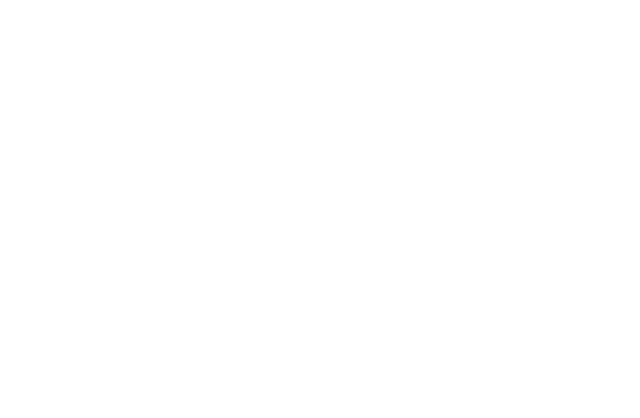
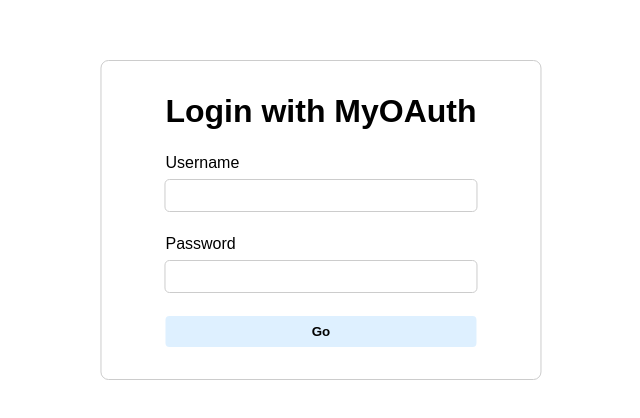
Before and after one commit to zenpk/my-oauth, a React (Vite) app in the folder frontend/: page /login in a window 1280 px wide. Shown: the part 180-598 px from the top of the page, without its empty margins (319-959 px from the left). Built offline with nearby package versions, Linux system fonts and the light colour scheme.

Commit message:
Login finished

```diff
--- a/frontend/index.html
+++ b/frontend/index.html
@@ -4,7 +4,7 @@
   <meta charset="UTF-8" />
   <link rel="icon" type="image/svg+xml" href="" />
   <meta name="viewport" content="width=device-width, initial-scale=1.0" />
-  <title>My OAuth 2.0</title>
+  <title>MyOAuth</title>
 </head>
 <body>
 <div id="root"></div>
--- a/frontend/src/Admin.tsx
+++ b/frontend/src/Admin.tsx
@@ -3,12 +3,12 @@
 import { Button } from "./components/Button.tsx";
 import {
   Client,
-  clientCreate,
+  clientCreateApi,
   ClientCreateReq,
-  clientDelete,
+  clientDeleteApi,
   ClientDeleteReq,
-  clientList,
-} from "./api.ts";
+  clientListApi,
+} from "./apis/setup.ts";
 
 export function Admin() {
   const [adminPassword, setAdminPassword] = useState("");
@@ -20,7 +20,7 @@
 
   useEffect(() => {
     if (adminPassword !== "" && !showAddForm) {
-      clientList(setWarn).then((resp) => {
+      clientListApi(setWarn).then((resp) => {
         if (resp) {
           setClients(resp.clients);
         }
@@ -36,10 +36,9 @@
     }
   }
 
-  function deleteClient(id: string) {
+  function clientDelete(id: string) {
     const req: ClientDeleteReq = { id: id, adminPassword: adminPassword };
-    console.log(req);
-    clientDelete(req, setWarn).then((resp) => {
+    clientDeleteApi(req, setWarn).then((resp) => {
       if (resp !== null) {
         setTriggerRefresh((prev) => prev + 1);
       }
@@ -101,7 +100,7 @@
                       <Button
                         text={"Delete"}
                         click={() => {
-                          deleteClient(client.id);
+                          clientDelete(client.id);
                         }}
                       />
                     </td>
@@ -154,7 +153,7 @@
           redirects: redirectRef.current.value,
           adminPassword: adminPassword,
         };
-        clientCreate(client, setWarn).then((resp) => {
+        clientCreateApi(client, setWarn).then((resp) => {
           if (resp) {
             setShowAddForm(false);
           }
--- a/frontend/src/Login.tsx
+++ b/frontend/src/Login.tsx
@@ -1,3 +1,61 @@
+import { Input } from "./components/Input.tsx";
+import { useRef, useState } from "react";
+import { Button } from "./components/Button.tsx";
+import { useSearchParams } from "react-router-dom";
+import { loginApi, LoginReq } from "./apis/auth.ts";
+
 export function Login() {
-  return <></>;
+  const [warn, setWarn] = useState("");
+  const usernameRef = useRef<HTMLInputElement | null>(null);
+  const passwordRef = useRef<HTMLInputElement | null>(null);
+  const [searchParams] = useSearchParams();
+
+  function login() {
+    const clientId = searchParams.get("clientId");
+    const clientSecret = searchParams.get("clientSecret");
+    const codeChallenge = searchParams.get("codeChallenge");
+    const redirect = searchParams.get("redirect");
+    if (
+      !(
+        clientId &&
+        clientSecret &&
+        codeChallenge &&
+        redirect &&
+        usernameRef.current &&
+        usernameRef.current.value &&
+        passwordRef.current &&
+        passwordRef.current.value
+      )
+    ) {
+      setWarn("Some information is missing");
+      return;
+    }
+    const req: LoginReq = {
+      username: usernameRef.current.value,
+      password: passwordRef.current.value,
+      clientId: decodeURIComponent(clientId),
+      clientSecret: decodeURIComponent(clientSecret),
+      codeChallenge: decodeURIComponent(codeChallenge),
+      redirect: decodeURIComponent(redirect),
+    };
+    loginApi(req, setWarn).then((resp) => {
+      if (resp) {
+        window.location.replace(
+          `${decodeURIComponent(redirect)}?authorizationCode=${
+            resp.authorizationCode
+          }`,
+        );
+      }
+    });
+  }
+
+  return (
+    <div className={"card"}>
+      <h1>Login with MyOAuth</h1>
+      {warn && <span className={"warn"}>{warn}</span>}
+      <Input label={"Username"} inputType={"text"} myRef={usernameRef} />
+      <Input label={"Password"} inputType={"password"} myRef={passwordRef} />
+      <Button text={"Go"} click={login} className={"full-width"} />
+    </div>
+  );
 }
--- /dev/null
+++ b/frontend/src/Register.tsx
@@ -0,0 +1,7 @@
+export function Register() {
+  return (
+    <div className={"card"}>
+      <h1>Register MyOAuth</h1>
+    </div>
+  );
+}
--- /dev/null
+++ b/frontend/src/apis/auth.ts
@@ -0,0 +1,20 @@
+import { Dispatch, SetStateAction } from "react";
+import { axiosPost, CommonResp } from "./basic.ts";
+
+export type LoginReq = {
+  username: string;
+  password: string;
+  clientId: string;
+  clientSecret: string;
+  codeChallenge: string;
+  redirect: string;
+};
+
+export type LoginResp = { authorizationCode: string } & CommonResp;
+
+export async function loginApi(
+  req: LoginReq,
+  setWarn: Dispatch<SetStateAction<string>>,
+) {
+  return axiosPost<LoginResp>("/auth/login", req, setWarn);
+}
--- a/frontend/src/api.ts
+++ b/frontend/src/apis/basic.ts
@@ -3,51 +3,11 @@
 
 const BASE = "http://localhost:20476";
 
-export type Client = {
-  id: string;
-  secret: string;
-  redirects: string;
-  accessTokenAge: number;
-  refreshTokenAge: number;
-};
-
 export type CommonResp = {
   ok: boolean;
   msg: string;
 };
-
-export type ClientListResp = { clients: Client[] } & CommonResp;
-
-export async function clientList(setWarn: Dispatch<SetStateAction<string>>) {
-  return axiosGet<ClientListResp>("/setup/client-list", setWarn);
-}
-
-export type ClientCreateReq = {
-  adminPassword: string;
-} & Client;
-
-export async function clientCreate(
-  req: ClientCreateReq,
-  setWarn: Dispatch<SetStateAction<string>>,
-) {
-  return axiosPost<CommonResp>("/setup/client-create", req, setWarn);
-}
-
-export type ClientDeleteReq = {
-  id: string;
-  adminPassword: string;
-};
-
-export async function clientDelete(
-  req: ClientDeleteReq,
-  setWarn: Dispatch<SetStateAction<string>>,
-) {
-  return axiosDelete<CommonResp>("/setup/client-delete", req, setWarn);
-}
-
-// export async function login() {}
-
-async function axiosGet<T extends CommonResp>(
+export async function axiosGet<T extends CommonResp>(
   url: string,
   setWarn: Dispatch<SetStateAction<string>>,
 ) {
@@ -67,7 +27,7 @@
   }
 }
 
-async function axiosPost<T extends CommonResp>(
+export async function axiosPost<T extends CommonResp>(
   url: string,
   body: any,
   setWarn: Dispatch<SetStateAction<string>>,
@@ -88,7 +48,7 @@
   }
 }
 
-async function axiosDelete<T extends CommonResp>(
+export async function axiosDelete<T extends CommonResp>(
   url: string,
   body: any,
   setWarn: Dispatch<SetStateAction<string>>,
--- /dev/null
+++ b/frontend/src/apis/setup.ts
@@ -0,0 +1,39 @@
+import { Dispatch, SetStateAction } from "react";
+import { axiosDelete, axiosGet, axiosPost, CommonResp } from "./basic.ts";
+
+export type Client = {
+  id: string;
+  secret: string;
+  redirects: string;
+  accessTokenAge: number;
+  refreshTokenAge: number;
+};
+
+export type ClientListResp = { clients: Client[] } & CommonResp;
+
+export async function clientListApi(setWarn: Dispatch<SetStateAction<string>>) {
+  return axiosGet<ClientListResp>("/setup/client-list", setWarn);
+}
+
+export type ClientCreateReq = {
+  adminPassword: string;
+} & Client;
+
+export async function clientCreateApi(
+  req: ClientCreateReq,
+  setWarn: Dispatch<SetStateAction<string>>,
+) {
+  return axiosPost<CommonResp>("/setup/client-create", req, setWarn);
+}
+
+export type ClientDeleteReq = {
+  id: string;
+  adminPassword: string;
+};
+
+export async function clientDeleteApi(
+  req: ClientDeleteReq,
+  setWarn: Dispatch<SetStateAction<string>>,
+) {
+  return axiosDelete<CommonResp>("/setup/client-delete", req, setWarn);
+}
--- a/frontend/src/components/Button.tsx
+++ b/frontend/src/components/Button.tsx
@@ -1,26 +1,34 @@
 import { useState } from "react";
 
-export function Button({ text, click }: { text: string; click?: () => void }) {
-  const [className, setClassName] = useState("button");
+export function Button({
+  text,
+  click,
+  className,
+}: {
+  text: string;
+  click?: () => void;
+  className?: string;
+}) {
+  const [myClassName, setMyClassName] = useState(`${className} button`);
 
   function mouseDown() {
-    setClassName("button button-pressed");
+    setMyClassName(`${className} button button-pressed`);
   }
 
   function mouseUp() {
-    setClassName("button");
+    setMyClassName(`${className} button`);
     if (click) {
       click();
     }
   }
 
   function mouseLeave() {
-    setClassName("button");
+    setMyClassName(`${className} button`);
   }
 
   return (
     <button
-      className={className}
+      className={myClassName}
       onMouseDown={mouseDown}
       onMouseUp={mouseUp}
       onMouseLeave={mouseLeave}
--- a/frontend/src/components/Input.tsx
+++ b/frontend/src/components/Input.tsx
@@ -23,11 +23,13 @@
   }
 
   return (
-    <div className={"flex-basic-column"}>
-      <label htmlFor={label}>{label}</label>
+    <div className={"flex-basic-column full-width"}>
+      <label htmlFor={label} className={"label"}>
+        {label}
+      </label>
       <div className={"flex-basic"}>
         <input
-          className={"input"}
+          className={"input full-width"}
           id={label}
           ref={myRef}
           type={inputType}
--- a/frontend/src/main.css
+++ b/frontend/src/main.css
@@ -64,10 +64,16 @@
   color: black;
   border-radius: 0.25rem;
   padding: 0.5rem;
+  margin: 0;
 }
 
 .input:focus {
   outline: #a0bfd7 solid 2px;
+}
+
+.label {
+  margin: 0;
+  padding: 0;
 }
 
 .flex-basic {
@@ -81,9 +87,13 @@
   gap: 0.5rem;
 }
 
-.flex-center{
+.flex-center {
   justify-content: center;
   align-items: center;
+}
+
+.full-width {
+  width: 100%;
 }
 
 table {
--- a/frontend/src/main.tsx
+++ b/frontend/src/main.tsx
@@ -4,6 +4,7 @@
 import { createBrowserRouter, RouterProvider } from "react-router-dom";
 import { Admin } from "./Admin.tsx";
 import { Login } from "./Login.tsx";
+import { Register } from "./Register.tsx";
 
 const router = createBrowserRouter([
   {
@@ -14,6 +15,10 @@
     path: "/login",
     element: <Login />,
   },
+  {
+    path: "/register",
+    element: <Register />,
+  },
 ]);
 
 ReactDOM.createRoot(document.getElementById("root")!).render(
```
Also changed, not shown: 1 other file (tests, documents, lock files or other folders).
